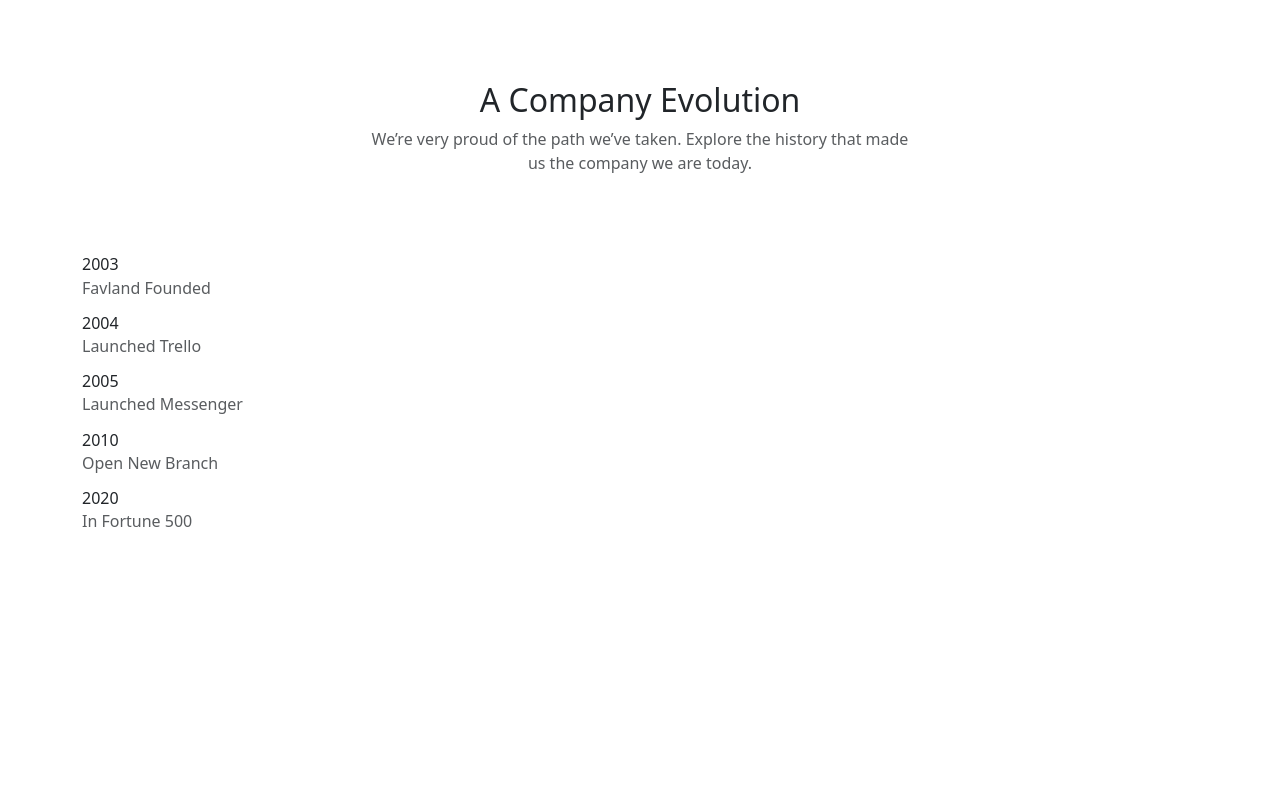
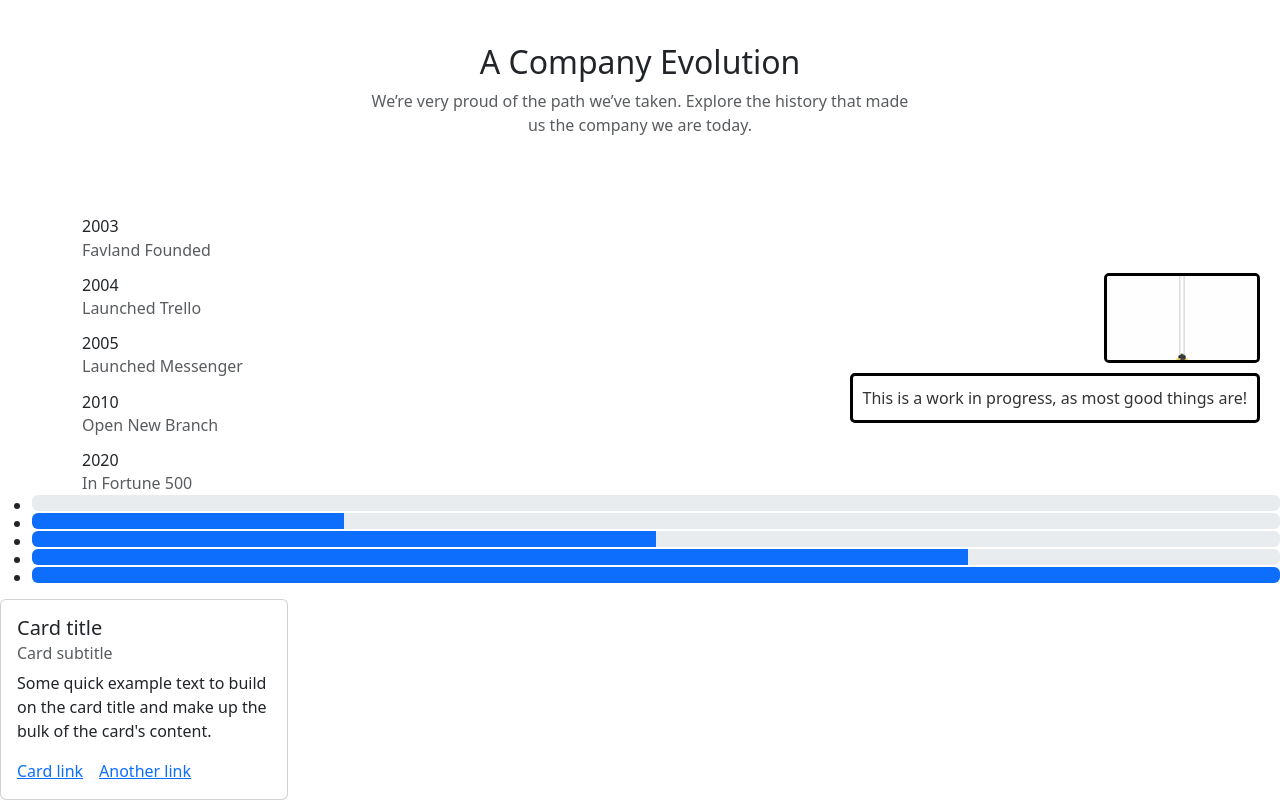
Before and after one commit to Schoelitsz/cv_reactapp, a React (Create React App) app: page / in a window 1280 px wide. Shown: the part 357-1157 px from the top of the page. Before the commit the page ends 889 px from the top, so only its background shows below. Built offline with nearby package versions, Linux system fonts and the light colour scheme.

Commit message:
updated components

```diff
--- a/src/App.js
+++ b/src/App.js
@@ -3,6 +3,7 @@
 import "./styles/scss/App.scss";
 import Display from "./Components/Display";
 import FloatingMenu from "./Components/FloatingMenu";
+import ConstructionBanner from "./Components/ConstructionBanner";
 
 
 function App() {
@@ -10,6 +11,7 @@
     <div className="App">
       <FloatingMenu />
       <Display />
+      <ConstructionBanner />
     </div>
   );
 }
--- /dev/null
+++ b/src/Components/ConstructionBanner.js
@@ -0,0 +1,23 @@
+import React, { useState } from 'react';
+import '../styles/scss/constructionbanner.scss';
+
+function ConstructionBanner() {
+  const [expanded, setExpanded] = useState(false);
+
+  const toggleExpanded = () => {
+    setExpanded(!expanded);
+  };
+
+  return (
+    <div className={`construction-banner ${expanded ? 'expanded' : ''}`}>
+      <div className="message" onClick={toggleExpanded}>
+        <img className='animation' src='./animations/underconstruction.gif'></img>
+      </div>
+      <div className="additional-info">
+        This is a work in progress, as most good things are!
+      </div>
+    </div>
+  );
+}
+
+export default ConstructionBanner;
--- a/src/Components/Display.js
+++ b/src/Components/Display.js
@@ -2,6 +2,8 @@
 import { useState, useEffect } from "react";
 import NameSection from './NameSection';
 import Timeline from './Timeline';
+import SkillBars from './SkillSection';
+import ProjectCards from './ProjectSection';
 //import { IconSkillSection } from './SkillSection';
 
 function Display() {
@@ -9,14 +11,13 @@
         <div>
             <NameSection />
             <Timeline />
+            <SkillBars />
+            <ProjectCards />
+
 
 
         </div>
-
-
     )
-
-
 }
 
 export default Display;
--- a/src/Components/FloatingMenu.js
+++ b/src/Components/FloatingMenu.js
@@ -1,46 +1,64 @@
-import React from 'react';
-import { Container, Row, Col } from 'react-bootstrap';
-import '../styles/scss/menu.scss'
-import {useState} from 'react';
-import {Button, Offcanvas} from 'react-bootstrap';
-
-
+import React, { useState, useEffect } from 'react';
+import { Button, Offcanvas } from 'react-bootstrap';
+import '../styles/scss/menu.scss';
 
 function FloatingMenu() {
-    const [show, setshow] = useState(false);
+  const [show, setShow] = useState(false);
 
-    const handleClose = () => setshow(false);
-    const handleShow = () => setshow(true);
+  const handleClose = () => setShow(false);
+  const handleShow = () => setShow(true);
+
+  useEffect(() => {
+    const handleScroll = () => {
+      if (window.scrollY < 1) {
+        setShow(false);
+        document.body.style.overflow = 'auto';
+      } else {
+        setShow(true);
+        document.body.style.overflow = 'auto';
+      }
+    };
+
+    window.addEventListener('scroll', handleScroll);
+    return () => {
+      window.removeEventListener('scroll', handleScroll);
+      // Clean up by resetting the body overflow style
+      document.body.style.overflow = 'auto';
+    };
+  }, []);
 
   return (
+    <div className="floating-menu">
+      {/* <Button variant="primary" onClick={handleShow}>
+        Open Menu
+      </Button> */}
 
-
-        <div className='floating-menu'>
-
-            <Button variant="primary" onClick={handleShow}>
-                Open Menu
-            </Button>
-
-            <Offcanvas show={show} onHide={handleClose} placement='start'>
+      <Offcanvas show={show} onHide={handleClose} placement="start" backdrop={false}>
         <Offcanvas.Header closeButton>
           <Offcanvas.Title>Menu</Offcanvas.Title>
         </Offcanvas.Header>
         <Offcanvas.Body>
-                <ul class="nav flex-column">
-                <li class="nav-item">
-                    <a class="nav-link active" href="#">Active</a>
+          <ul className="nav flex-column">
+            <li className="nav-item">
+              <a className="nav-link active" href="#">
+                Active
+              </a>
             </li>
-                <li class="nav-item">
-                    <a class="nav-link" href="#">Link</a>
+            <li className="nav-item">
+              <a className="nav-link" href="#">
+                Link
+              </a>
             </li>
-                <li class="nav-item">
-                    <a class="nav-link" href="#">Link</a>
+            <li className="nav-item">
+              <a className="nav-link" href="#">
+                Link
+              </a>
             </li>
           </ul>
         </Offcanvas.Body>
       </Offcanvas>
     </div>
-    )
+  );
 }
 
 export default FloatingMenu;
--- /dev/null
+++ b/src/Components/ProjectSection.js
@@ -0,0 +1,20 @@
+import React from 'react';
+import { Card } from 'react-bootstrap';
+
+function ProjectCards() {
+  return (
+    <Card style={{ width: '18rem' }}>
+      <Card.Body>
+        <Card.Title>Card title</Card.Title>
+        <Card.Subtitle className="mb-2 text-muted">Card subtitle</Card.Subtitle>
+        <Card.Text>
+          Some quick example text to build on the card title and make up the bulk of the card's content.
+        </Card.Text>
+        <Card.Link href="#">Card link</Card.Link>
+        <Card.Link href="#">Another link</Card.Link>
+      </Card.Body>
+    </Card>
+  );
+}
+
+export default ProjectCards;
--- /dev/null
+++ b/src/Components/SkillSection.js
@@ -0,0 +1,28 @@
+import React from 'react';
+import { ProgressBar } from 'react-bootstrap';
+
+function SkillBars() {
+  return (
+    <div>
+        <ul>
+            <li>
+                <ProgressBar now={0} />
+            </li>
+            <li>
+                <ProgressBar now={25} />
+            </li>
+            <li>
+                <ProgressBar now={50} />
+            </li>
+            <li>
+                <ProgressBar now={75} />
+            </li>
+            <li>
+                <ProgressBar now={100} />
+            </li>
+        </ul>
+    </div>
+  );
+}
+
+export default SkillBars;
--- a/src/styles/scss/constructionbanner.scss
+++ b/src/styles/scss/constructionbanner.scss
@@ -22,10 +22,10 @@
     }
 
     .additional-info {
-      width: 0;
-      height: 0;
+      right: -100%;
+        border: solid black;
       overflow: hidden;
-      transition: width 0.3s ease, height 0.3s ease;
+      //transition: width 0.3s ease, height 0.3s ease;
       background-color: #ffffff;
       color: #333333;
       padding: 10px;
@@ -33,15 +33,15 @@
       margin-top: 10px;
     }
 
-    &.expanded {
-      .message {
-        width: 200px;
-        height: 40px;
-      }
+    // &.expanded {
+    //   .message {
+    //     //width: 200px;
+    //     //height: 40px;
+    //   }
 
-      .additional-info {
-        width: 200px;
-        height: auto;
-      }
-    }
+    //   .additional-info {
+    //     width: 200px;
+    //     height: auto;
+    //   }
+    // }
   }
--- a/src/styles/scss/menu.scss
+++ b/src/styles/scss/menu.scss
@@ -4,12 +4,16 @@
     background-color: $pastel-pink;
 
     .offcanvas {
-        width: 300px !important;
-        max-height: calc(75vh - 50px) !important;
-        transform: translateY(25vh) !important;
-        top: 0 !important;
-        border-right: 2px solid #ddd !important;
-        background-color: transparent;
+        position: fixed;
+        top: 0;
+        left:-300px;
+        width: 300px;
+        height: 100%;
+        background-color: #fff;
+        transition: left 0.3s ease-in-out;
+    }
 
-    }
+    .offcanvas.active {
+        left: 0; /* Slide in the menu when scrolled */
+      }
 }
```
Also changed, not shown: public/animations/underconstruction.gif (added). Lines whose indentation alone changed are shown as unchanged.
